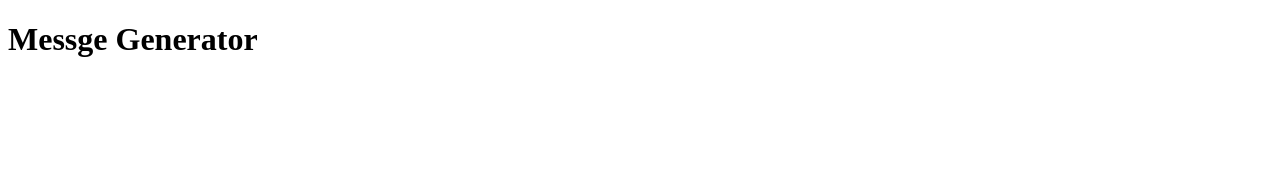
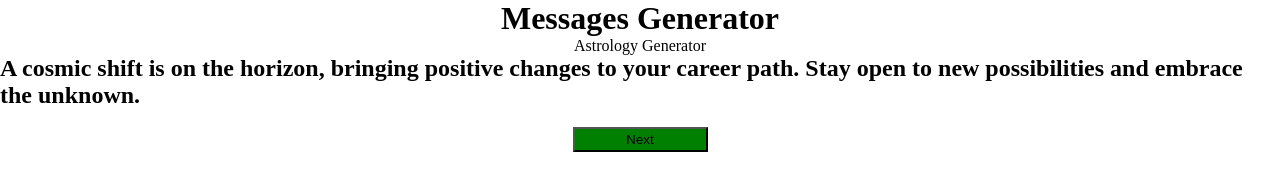
Before and after one commit to JosueSalazaku/message-generator, a website built with Vite: page index.html in a window 1280 px wide. Built offline with nearby package versions, Linux system fonts and the light colour scheme.

Commit message:
Display New massege by clicking on the next button

```diff
--- a/index.html
+++ b/index.html
@@ -5,11 +5,14 @@
     <link rel="icon" type="image/svg+xml" href="/vite.svg" />
     <meta name="viewport" content="width=device-width, initial-scale=1.0" />
     <link rel="stylesheet" href="style.css">
-    <title>Message generator</title>
+    <title>Messages generator</title>
   </head>
   <body>
     <main class="app">
-      <h1>Messge Generator</h1>
+      <h1>Messages Generator</h1>
+      <section class="messages">
+      </section>
+      <button class="btn">Next</button>
     </main>
     <script type="module" src="/main.js"></script>
   </body>
--- a/main.js
+++ b/main.js
@@ -0,0 +1,32 @@
+import { messages } from "./messages";
+
+const app = document.querySelector(".app");
+const section = document.querySelector(".messages");
+const btn =  document.querySelector(".btn");
+
+
+const randomMessages = () => {
+  const randomIndex = Math.floor(Math.random() * messages.length); // Generate random index
+
+  const randomMessage = messages[randomIndex]; // Get random message using random index
+  console.log(randomMessage); // Output random message
+
+  displayRandomMessage(randomMessage); // Call the function to display the random message
+};
+
+function displayRandomMessage(randomMessage) {
+  section.replaceChildren();
+  let displayMessage = document.createElement("h1");
+  displayMessage.textContent = randomMessage.message; // Access the 'message' property of the random message object
+  section.appendChild(displayMessage);
+
+  let displayGenre = document.createElement("p");
+  displayGenre.textContent = randomMessage.category; // Access the 'message' property of the random message object
+  section.appendChild(displayGenre);
+
+}
+
+randomMessages(); // Call the function to get a random message
+btn.addEventListener('click', function() {
+  randomMessages()
+});
--- /dev/null
+++ b/messages.js
@@ -0,0 +1,37 @@
+const messages = [
+    // Astrology Generator
+    { category: "Astrology Generator", message: "Today's planetary alignment suggests unexpected surprises in your social circle. Embrace spontaneity and seize new opportunities." },
+    { category: "Astrology Generator", message: "The stars indicate a period of personal growth and self-discovery. Trust your intuition and follow your heart's desires." },
+    { category: "Astrology Generator", message: "A cosmic shift is on the horizon, bringing positive changes to your career path. Stay open to new possibilities and embrace the unknown." },
+    { category: "Astrology Generator", message: "Your ruling planet encourages you to break free from routine and explore new adventures. Take risks and let your creativity soar." },
+    { category: "Astrology Generator", message: "The universe is aligning to bring harmony and balance into your relationships. Nurture connections with loved ones and express gratitude." },
+
+    // Inspirational Message
+    { category: "Inspirational Message", message: "Believe in yourself and all that you are. You possess the strength and resilience to overcome any obstacle that comes your way." },
+    { category: "Inspirational Message", message: "You are capable of achieving greatness beyond your wildest dreams. Trust in your abilities and never underestimate your potential." },
+    { category: "Inspirational Message", message: "Every setback is a setup for a comeback. Keep pushing forward with unwavering determination, and success will inevitably follow." },
+    { category: "Inspirational Message", message: "Embrace the journey of self-discovery. Each experience, whether good or bad, shapes you into the person you are meant to become." },
+    { category: "Inspirational Message", message: "You have the power to create the life you desire. Let go of fear and doubt, and embrace the infinite possibilities that await you." },
+
+    // Nonsensical Jokes
+    { category: "Nonsensical Jokes", message: "Why don't skeletons fight each other? They don't have the guts!" },
+    { category: "Nonsensical Jokes", message: "What do you call fake spaghetti? An impasta!" },
+    { category: "Nonsensical Jokes", message: "Why was the math book sad? Because it had too many problems!" },
+    { category: "Nonsensical Jokes", message: "What do you get when you cross a snowman and a vampire? Frostbite!" },
+    { category: "Nonsensical Jokes", message: "Why did the golfer bring two pairs of pants? In case he got a hole in one!" },
+
+    // Motivational Quote
+    { category: "Motivational Quote", message: "Success is not final, failure is not fatal: It is the courage to continue that counts." },
+    { category: "Motivational Quote", message: "The only way to do great work is to love what you do. If you haven't found it yet, keep searching." },
+    { category: "Motivational Quote", message: "Believe you can and you're halfway there. Your mindset determines your success." },
+    { category: "Motivational Quote", message: "The future belongs to those who believe in the beauty of their dreams. Dream big and never give up." },
+    { category: "Motivational Quote", message: "You are never too old to set another goal or to dream a new dream. Keep striving for growth and improvement." },
+
+    // Randomized Quote
+    { category: "Randomized Quote", message: "Life is like a camera. Focus on what's important, capture the good times, develop from the negatives, and if things don't work out, take another shot." },
+    { category: "Randomized Quote", message: "Happiness is not something ready-made. It comes from your own actions. Choose joy in every moment." },
+    { category: "Randomized Quote", message: "In the midst of chaos, there is also opportunity. Embrace challenges as stepping stones to greatness." },
+    { category: "Randomized Quote", message: "The greatest glory in living lies not in never falling, but in rising every time we fall. Resilience is the key to success." },
+    { category: "Randomized Quote", message: "Challenges are what make life interesting, and overcoming them is what makes life meaningful. Embrace adversity and grow stronger from it." }
+  ];
+export {messages}
--- a/style.css
+++ b/style.css
@@ -0,0 +1,29 @@
+* {
+  margin: 0;
+  padding: 0;
+}
+
+body {
+
+}
+
+.app {
+  display: flex;
+  flex-direction: column;
+  justify-content: flex-start;
+  align-items: center;
+
+}
+.messages {
+  display: flex;
+  flex-direction: column-reverse;
+  justify-content: flex-start;
+  align-items: center;
+}
+
+.btn {
+background-color: green;
+width: 135px;
+height: 25px;
+margin: 18px;
+ }
```
